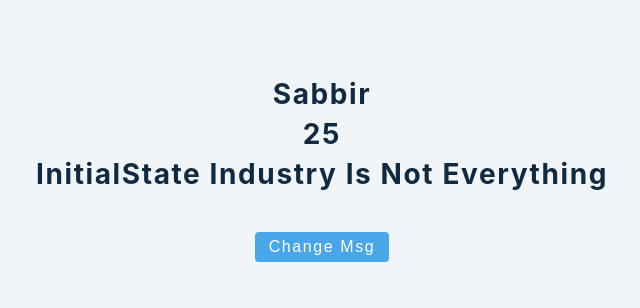
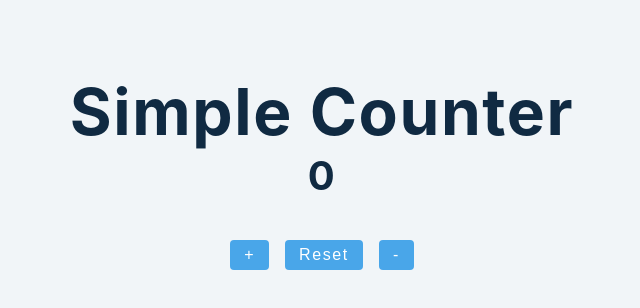
Before and after one commit to Sabbirdiu/advane-react, a React (Create React App) app: page / in a window 1280 px wide. Shown: the top 308 px of the page, without its empty margins (318-958 px from the left). Built offline with nearby package versions, Linux system fonts and the light colour scheme.

Commit message:
added simple counter

```diff
--- a/src/App.js
+++ b/src/App.js
@@ -1,13 +1,15 @@
 import React from "react";
 // import BasicHooks from "./hooks/BasicHooks";
 // import ArrayExample from "./hooks/ArrayExample";
-import UseStateObject from "./hooks/UseStateObject";
+// import UseStateObject from "./hooks/UseStateObject";
+import SimpleCounter from "./hooks/SimpleCounter";
 function App() {
   return (
     <div className="container">
       {/* <BasicHooks /> */}
       {/* <ArrayExample /> */}
-      <UseStateObject />
+      {/* <UseStateObject /> */}
+      <SimpleCounter />
     </div>
   );
 }
--- /dev/null
+++ b/src/hooks/SimpleCounter.js
@@ -0,0 +1,27 @@
+import React, { useState } from "react";
+
+const SimpleCounter = () => {
+  const [value, setValue] = useState(0);
+  const reset = () => {
+    setValue(0);
+  };
+  return (
+    <>
+      <section>
+        <h1>Simple Counter</h1>
+        <h2>{value}</h2>
+        <button className="btn" onClick={() => setValue(value + 1)}>
+          +
+        </button>
+        <button className="btn" onClick={reset}>
+          reset
+        </button>
+        <button className="btn" onClick={() => setValue(value - 1)}>
+          -
+        </button>
+      </section>
+    </>
+  );
+};
+
+export default SimpleCounter;
```
